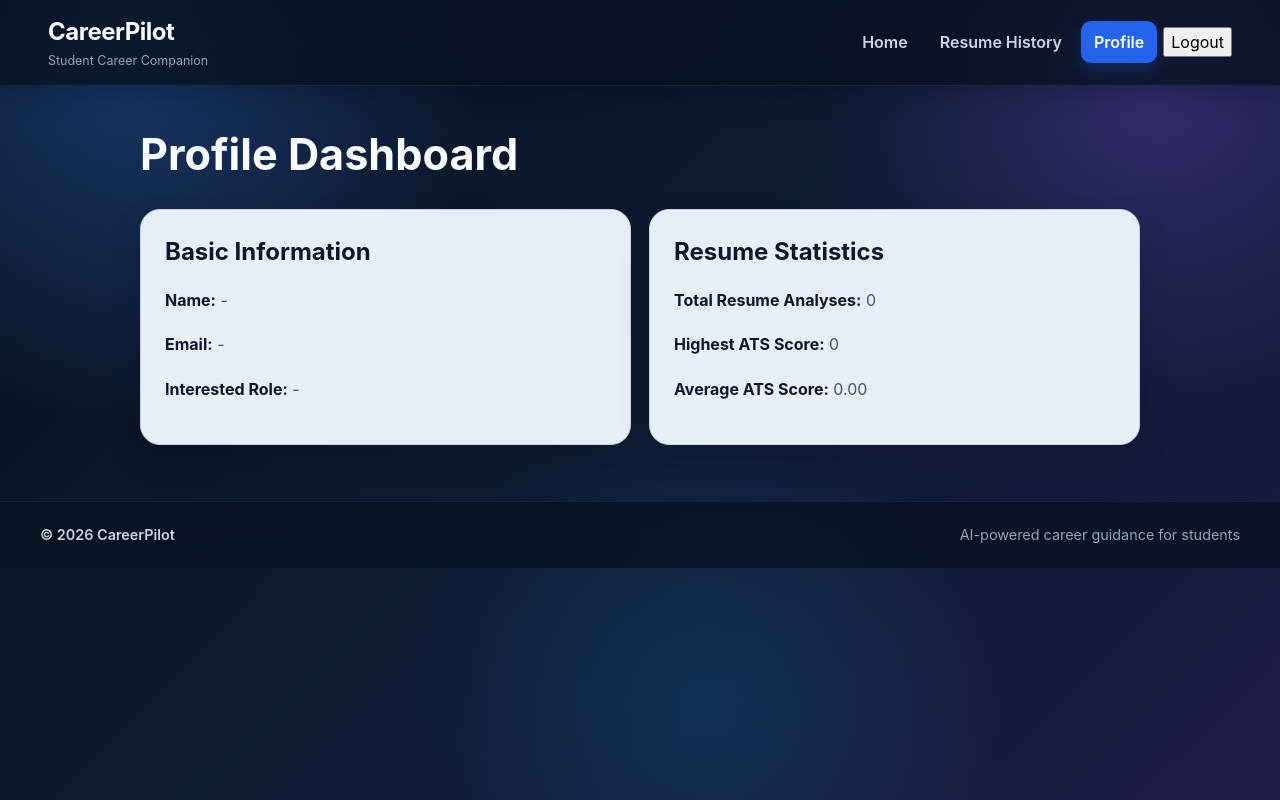
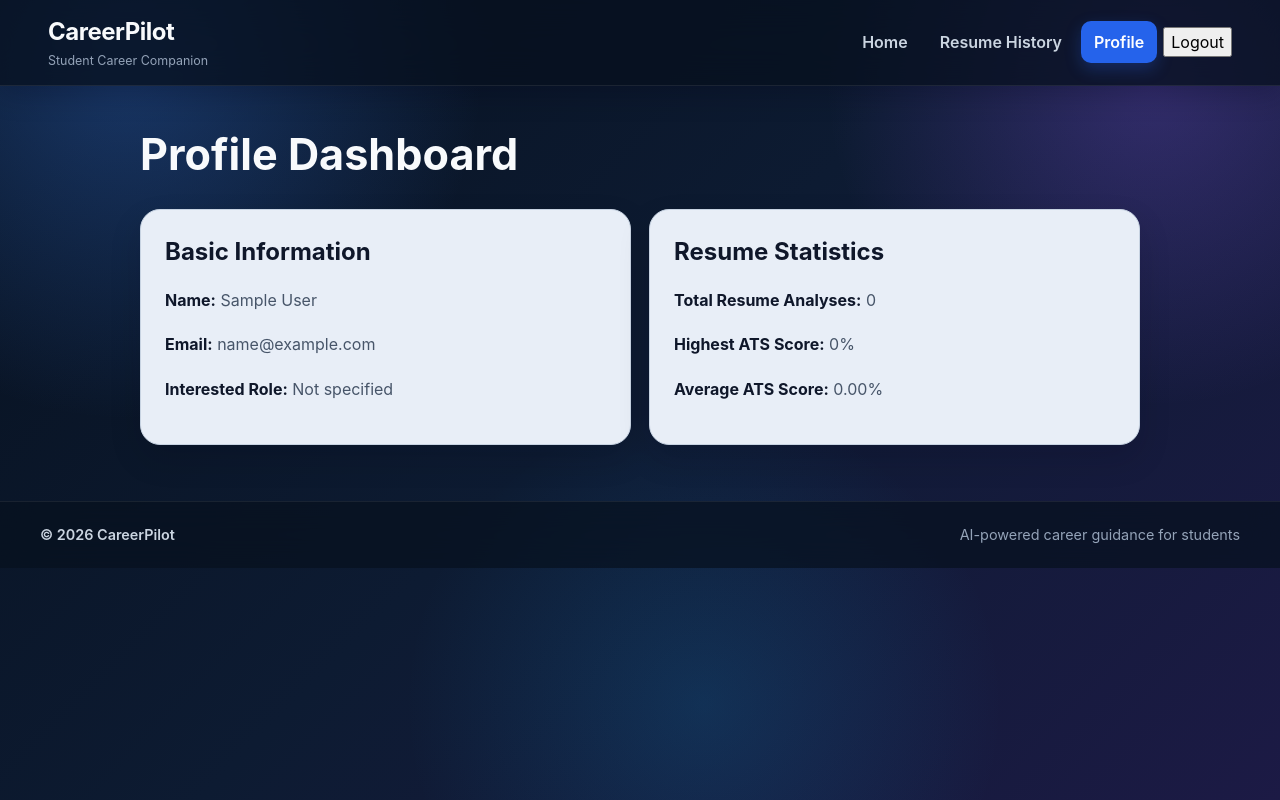
Before and after one commit to kmk017/CareerPilot, a React app: page /profile in a window 1280 px wide. Built offline with nearby package versions, Linux system fonts and the light colour scheme; no server answers; sample sign-in values are in the browser's storage; the HTML template or start-up script is replaced by a standard one.

Commit message:
fix authentication and user resume data

```diff
--- a/src/config.js
+++ b/src/config.js
@@ -1,3 +1,3 @@
 export const API_BASE =
   import.meta.env.VITE_API_URL ||
-  'https://careerpilot-backend-tho4.onrender.com';
+  "http://127.0.0.1:5000";
--- a/src/pages/Login.jsx
+++ b/src/pages/Login.jsx
@@ -1,7 +1,6 @@
 import { useState } from "react";
 import { useNavigate } from "react-router-dom";
-
-const API_BASE = "https://careerpilot-backend-tho4.onrender.com";
+import { API_BASE } from "../config";
 
 function Login() {
   const navigate = useNavigate();
--- a/src/pages/Profile.jsx
+++ b/src/pages/Profile.jsx
@@ -1,38 +1,47 @@
 import { useState, useEffect } from "react";
-import './Profile.css';
+import "./Profile.css";
 import { API_BASE } from "../config";
 
 function Profile() {
 
+  const user = JSON.parse(localStorage.getItem("user") || "{}");
+
   const [profileData, setProfileData] = useState({
-
     totalResumes: 0,
-
     highestScore: 0,
-
     averageScore: 0
-
   });
 
   async function loadProfile() {
 
     try {
 
+      const token = localStorage.getItem("token");
+
       const response = await fetch(
+        `${API_BASE}/api/profile`,
+        {
+          headers: {
+            Authorization: `Bearer ${token}`
+          }
+        }
+      );
 
-              `${API_BASE}/api/profile`
-
-          );
+      if (!response.ok) {
+        throw new Error("Failed to load profile");
+      }
 
       const data = await response.json();
 
-          setProfileData(data);
+      setProfileData({
+        totalResumes: data.totalResumes ?? 0,
+        highestScore: data.highestScore ?? 0,
+        averageScore: data.averageScore ?? 0
+      });
 
-      }
+    } catch (error) {
 
-      catch (error) {
-
-          console.error(error);
+      console.error("Profile error:", error);
 
     }
 
@@ -45,25 +54,59 @@ function Profile() {
   }, []);
 
   return (
+
     <div className="profile-page">
+
       <h1>Profile Dashboard</h1>
 
       <div className="profile-grid">
+
         <div className="profile-card">
+
           <h2>Basic Information</h2>
-            <p><strong>Name:</strong> -</p>
-            <p><strong>Email:</strong> -</p>
-            <p><strong>Interested Role:</strong> -</p>
+
+          <p>
+            <strong>Name:</strong>{" "}
+            {user.name || "-"}
+          </p>
+
+          <p>
+            <strong>Email:</strong>{" "}
+            {user.email || "-"}
+          </p>
+
+          <p>
+            <strong>Interested Role:</strong>{" "}
+            {user.interestedRole || "Not specified"}
+          </p>
+
         </div>
 
         <div className="stats-card">
+
           <h2>Resume Statistics</h2>
-            <p><strong>Total Resume Analyses:</strong> {profileData.totalResumes}</p>
-            <p><strong>Highest ATS Score:</strong> {profileData.highestScore}</p>
-            <p><strong>Average ATS Score:</strong> {profileData.averageScore.toFixed(2)}</p>
+
+          <p>
+            <strong>Total Resume Analyses:</strong>{" "}
+            {profileData.totalResumes}
+          </p>
+
+          <p>
+            <strong>Highest ATS Score:</strong>{" "}
+            {profileData.highestScore}%
+          </p>
+
+          <p>
+            <strong>Average ATS Score:</strong>{" "}
+            {Number(profileData.averageScore).toFixed(2)}%
+          </p>
+
         </div>
+
       </div>
+
     </div>
+
   );
 
 }
--- a/src/pages/Register.jsx
+++ b/src/pages/Register.jsx
@@ -1,7 +1,7 @@
 import { useState } from "react";
 import { useNavigate } from "react-router-dom";
 
-const API_BASE = "https://careerpilot-backend-tho4.onrender.com";
+import { API_BASE } from "../config";
 
 function Register() {
   const navigate = useNavigate();
--- a/src/pages/Resume.jsx
+++ b/src/pages/Resume.jsx
@@ -112,13 +112,15 @@ function Resume() {
     };
 
     try {
+      const token = localStorage.getItem("token");
 
       const response = await fetch(
         `${API_BASE}/api/analyze`,
         {
           method: "POST",
           headers: {
-            "Content-Type": "application/json"
+            "Content-Type": "application/json",
+            "Authorization": `Bearer ${token}`
           },
           body: JSON.stringify(resumeData)
         }
@@ -194,18 +196,28 @@ function Resume() {
 
     try {
 
+      const token = localStorage.getItem("token");
+
       const response = await fetch(
-        `${API_BASE}/api/resumes`
+        `${API_BASE}/api/resumes`,
+        {
+          headers: {
+            "Authorization": `Bearer ${token}`
+          }
+        }
       );
+
+      if (!response.ok) {
+        throw new Error("Failed to load resume history");
+      }
+
       const data = await response.json();
 
       setResumeHistory(data);
 
-    }
+    } catch (error) {
 
-    catch (error) {
-
-      console.error(error);
+      console.error("Resume history error:", error);
 
     }
 
--- a/src/pages/ResumeHistory.jsx
+++ b/src/pages/ResumeHistory.jsx
@@ -10,21 +10,28 @@ function ResumeHistory() {
 
         try {
 
+            const token = localStorage.getItem("token");
+
             const response = await fetch(
+                `${API_BASE}/api/resumes`,
+                {
+                    headers: {
+                        Authorization: `Bearer ${token}`
+                    }
+                }
+            );
 
-                `${API_BASE}/api/resumes`
-
-            );
+            if (!response.ok) {
+                throw new Error("Failed to load resume history");
+            }
 
             const data = await response.json();
 
             setResumes(data);
 
-        }
+        } catch (error) {
 
-        catch (error) {
-
-            console.error(error);
+            console.error("Resume history error:", error);
 
         }
 
```
Lines whose indentation alone changed are shown as unchanged.
